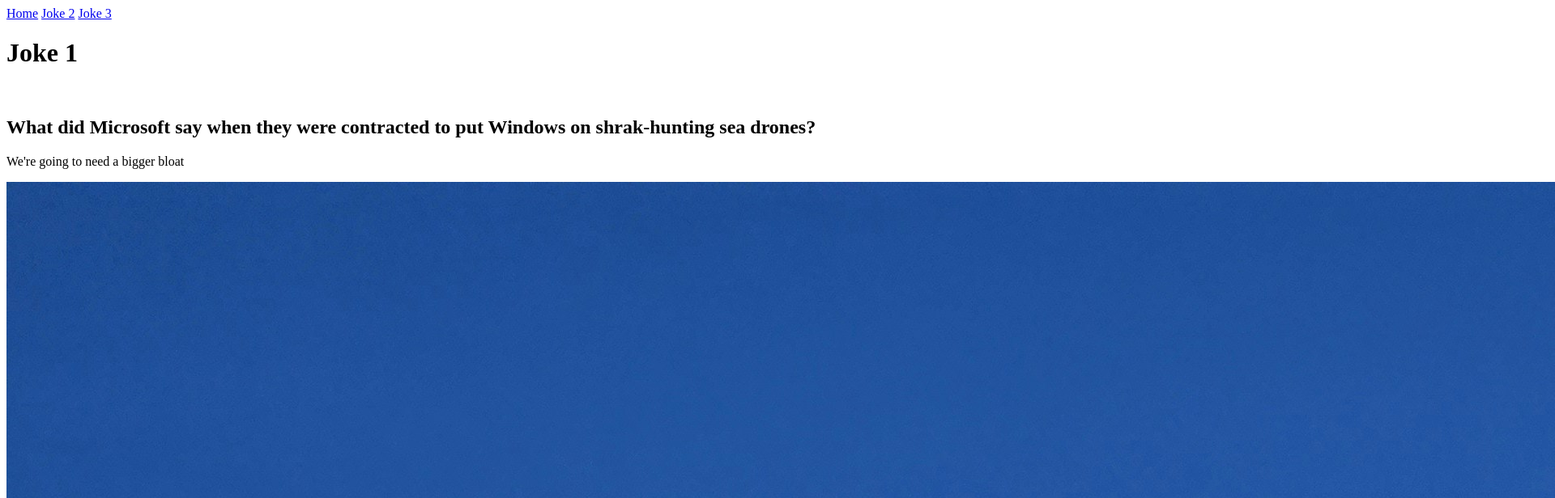
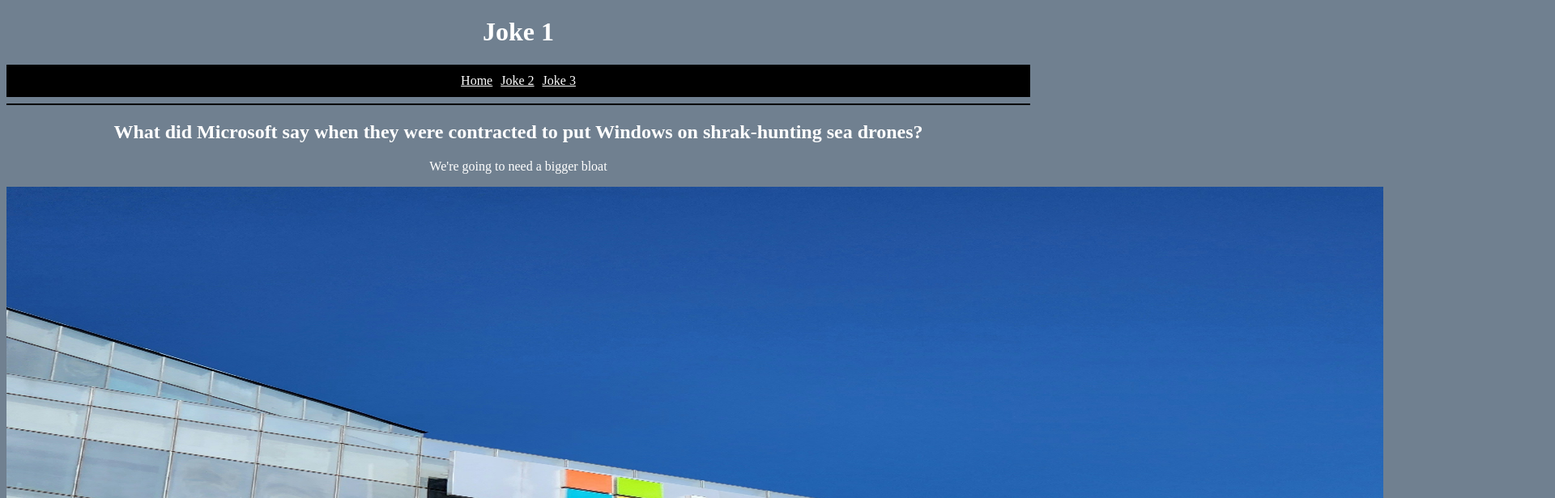
Before and after one commit to seniorslappywag/final-website, a plain HTML site: page joke1.html in a window 1280 px wide. Shown: the top 616 px of the page at 81% size, 1920 px wide, since content can reach past the window. Drawn offline with Linux system fonts and the light colour scheme.

Commit message:
Final changes to the website

```diff
--- a/joke1.html
+++ b/joke1.html
@@ -3,24 +3,25 @@
 <head>
     <meta charset="UTF-8">
     <meta name="viewport" content="width=device-width, initial-scale=1.0">
+    <link rel="stylesheet" href="style.css">
     <title>
         First Joke
     </title>
 </head>
-<body>
-    <nav>
-        <a href="index.html">Home</a>
-        <a href="joke2.html">Joke 2</a>
-        <a href="joke3.html">Joke 3</a>
-    </nav>
-    <h1>
+<body id="joke1-body">
+    <h1 id="joke1-h1">
         <b>Joke 1</b>
     </h1>
-    <br>
-    <h2>What did Microsoft say when they were contracted to put Windows on shrak-hunting sea drones?</h2>
-    <p>
+    <nav>
+        <a href="index.html" class="joke-a">Home</a>
+        <a href="joke2.html" class="joke-a">Joke 2</a>
+        <a href="joke3.html" class="joke-a">Joke 3</a>
+    </nav>
+    <hr>
+    <h2 id="joke1-h2">What did Microsoft say when they were contracted to put Windows on shrak-hunting sea drones?</h2>
+    <p id="joke1-p">
         We're going to need a bigger bloat
     </p>
-    <img src="images/Joke1 Image.jpg" alt="Photo of Microsoft building">
+    <img src="images/Joke1 Image.jpg" id="jok1-img" alt="Photo of Microsoft building">
 </body>
 </html>
--- /dev/null
+++ b/style.css
@@ -0,0 +1,65 @@
+#main-body {
+    background-color: dimgray;
+}
+
+#joke1-body {
+    background-color: slategray;
+    color: white;
+}
+
+#joke2-body {
+    background-color: darkcyan;
+    color: darkblue;
+}
+
+#joke3-body {
+    background-color: steelblue;
+    color: darkslategrey ;
+}
+
+h1 {
+    text-align: center;
+}
+
+hr {
+    border: 1px solid black;
+}
+
+nav {
+    background-color: black;
+    display: flex;
+    justify-content: center;
+    align-items: center;
+    margin: auto;
+    height: 40px;
+}
+
+.joke-a {
+    padding: 5px;
+    color: white;
+}
+
+h2 {
+    text-align: center;
+}
+
+p {
+    text-align: center;
+}
+
+ul {
+    list-style-type: none;
+    display: flex;
+    justify-content: center;
+}
+
+li {
+    padding: 5px;
+}
+
+img {
+    display: block;
+    margin: auto;
+    width: 1700px;
+    height: 900px;
+}
```
Also changed, not shown: index.html (+8 -6 lines), joke2.html (+13 -12 lines), joke3.html (+13 -12 lines), 1 other file.
